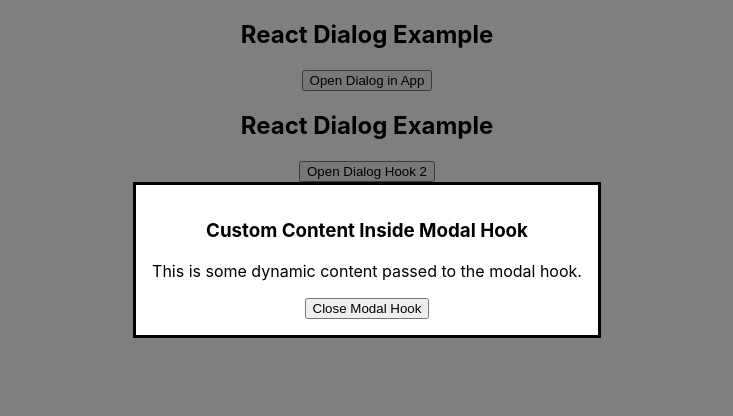
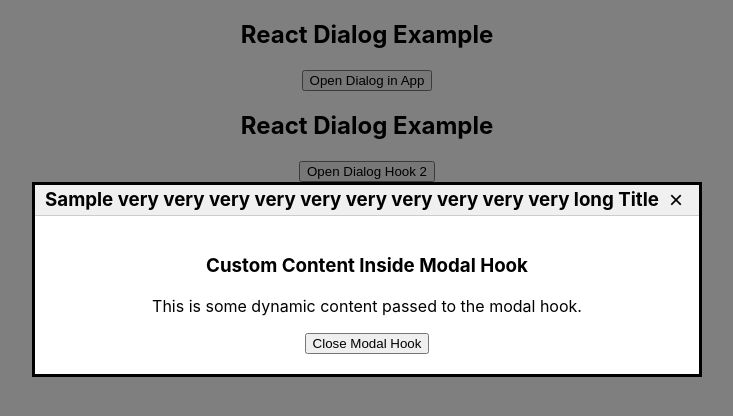
Before and after one commit to waldmaier/react-samples, a React (Create React App) app in the folder my-app/: page / in a window 1280 px wide. Both pictures are taken after a click on the button "Open Dialog Hook 2". Shown: the top 416 px of the page, without its empty margins (273-1006 px from the left). Built offline with nearby package versions, Linux system fonts and the light colour scheme.

Commit message:
hook working well: with title

```diff
--- a/my-app/src/App.css
+++ b/my-app/src/App.css
@@ -27,7 +27,7 @@
 .App-link {
   color: #61dafb;
 }
-
+ /* modal dialog begin */
 .dialog-backdrop {
   position: fixed;
   top: 0;
@@ -37,10 +37,46 @@
   background: rgba(0, 0, 0, 0.5);
   z-index: 1;
 }
+
 dialog {
   z-index: 2;
   position: fixed;
+  padding: 0;
 }
+
+
+
+
+.dialog-header {
+  display: flex;
+  justify-content: space-between;
+  align-items: center;
+  height: 30px; /* Fixed height for the header */
+  padding: 0 10px; /* Horizontal padding */
+  background: #f0f0f0; /* Background color for the header */
+  border-bottom: 1px solid #ccc; /* Optional border */
+}
+
+.close-button {
+  background: none;
+  border: none;
+  font-size: 24px; /* Size of the close button */
+  cursor: pointer;
+  line-height: 30px; /* Center the cross vertically within the header */
+  padding-left: 10px;
+}
+
+.dialog-content {
+  padding: 20px; /* Padding for the dialog content */
+}
+
+.dialog-footer {
+  padding: 10px;
+  text-align: right; /* Align footer content to the right */
+}
+
+
+/*modal dialog end*/
 
 
 @keyframes App-logo-spin {
--- a/my-app/src/dialog/DialogHookSample.tsx
+++ b/my-app/src/dialog/DialogHookSample.tsx
@@ -2,7 +2,9 @@
 import useDialog from "./dialogHook";
 
 export const DialogHookSample = () => {
-  const [Dialog, setIsOpen] = useDialog('my-dialog-hook',
+  const [Dialog, setIsOpen] = useDialog(
+    'my-dialog-hook',
+    'Sample very very very very very very very very very very long Title',
     <>
       <h3>Custom Content Inside Modal Hook</h3>
       <p>This is some dynamic content passed to the modal hook.</p>
--- a/my-app/src/dialog/dialogHook.tsx
+++ b/my-app/src/dialog/dialogHook.tsx
@@ -1,7 +1,7 @@
 import React, {ReactNode, useState} from 'react';
 
 // Custom hook to manage a dialog's state
-const useDialog = (id: string, children: ReactNode) => {
+const useDialog = (id: string, title: string, children: ReactNode) => {
   const [isOpen, setIsOpen] = useState<boolean>(false);
 
   const closeDialog = (): void => {
@@ -15,7 +15,13 @@
         <>
           <div className="dialog-backdrop" onClick={closeDialog}/>
           <dialog id={id} open aria-hidden={!isOpen}>
-            <div>
+            <div className="dialog-header">
+              <h3>{title}</h3>
+              <button className="close-button" onClick={closeDialog} aria-label="Close dialog">
+                &times; {/* Cross symbol */}
+              </button>
+            </div>
+            <div className="dialog-content">
               {children} {/* Render the passed content here */}
             </div>
           </dialog>
```
